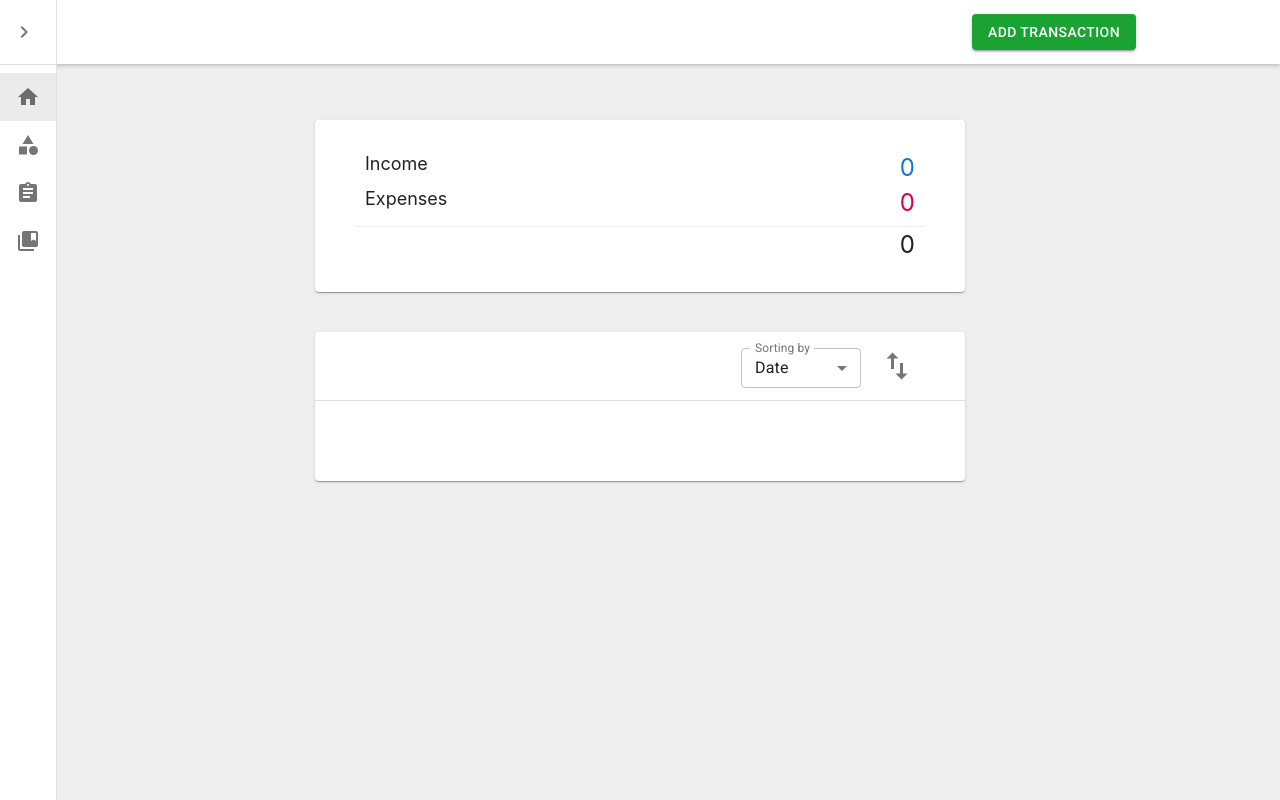
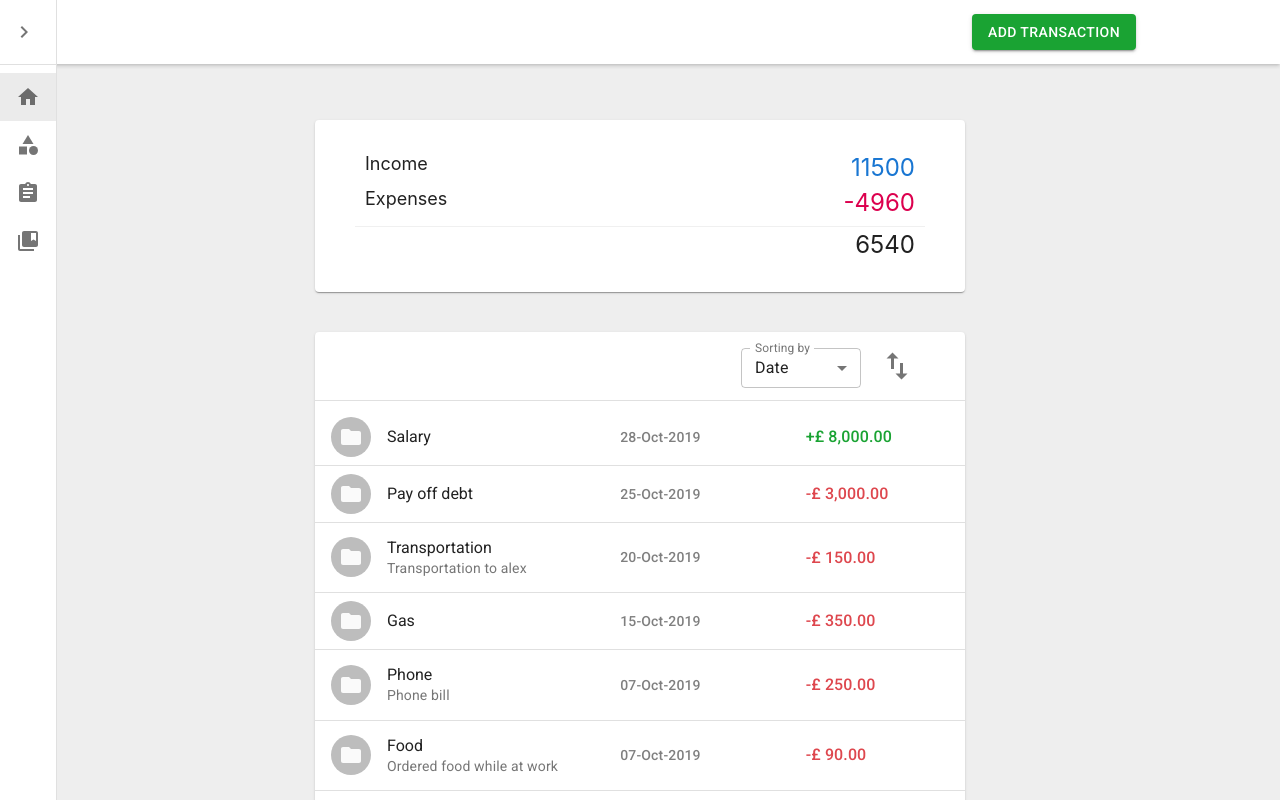
Before and after one commit to ahmsalah/jars, a React (Create React App) app: page / in a window 1280 px wide. Shown: the top 800 px of the page. Built offline with nearby package versions, Linux system fonts and the light colour scheme.

Commit message:
Implement MUI to transactions, add InitialData

```diff
--- a/src/App.css
+++ /dev/null
@@ -1,5 +0,0 @@
-.App {
-	/* min-height: calc(100vh); */
-	/* display: flex; */
-	/* font-size: 1.6rem; */
-}
--- a/src/App.js
+++ b/src/App.js
@@ -1,15 +1,14 @@
 import React, { useState, useEffect } from 'react';
 import { Route, Switch, Redirect } from 'react-router-dom';
-import uuid from 'uuid/v4';
-import './App.css';
 import Transactions from './Pages/Transactions';
 import Categories from './Pages/Categories';
 import Sidebar from './Components/Sidebar';
 import arrayMove from 'array-move';
-import { pushToArrays } from './helpers';
 import { createMuiTheme } from '@material-ui/core/styles';
 import { ThemeProvider } from '@material-ui/styles';
-import { Typography } from '@material-ui/core';
+import Typography from '@material-ui/core/Typography';
+import { pushToArrays } from './helpers';
+import { initialCategories } from './initialData';
 
 const theme = createMuiTheme({
 	palette: {
@@ -19,23 +18,6 @@ const theme = createMuiTheme({
 });
 
 function App() {
-	const initialCategories = [
-		{ id: uuid(), name: 'Groceries', type: 'exp' },
-		{ id: uuid(), name: 'Internet', type: 'exp' },
-		{ id: uuid(), name: 'Phone', type: 'exp' },
-		{ id: uuid(), name: 'Transportation', type: 'exp' },
-		{ id: uuid(), name: 'Gas', type: 'exp' },
-		{ id: uuid(), name: 'Electricity', type: 'exp' },
-		{ id: uuid(), name: 'Shopping', type: 'exp' },
-
-		{ id: uuid(), name: 'Salary', type: 'inc' },
-		{ id: uuid(), name: 'Savings', type: 'inc' },
-		{ id: uuid(), name: 'Bonus', type: 'inc' },
-		{ id: uuid(), name: 'Others', type: 'inc' },
-		{ id: uuid(), name: 'Gifts', type: 'inc' },
-		{ id: uuid(), name: 'Interest Money', type: 'inc' }
-	];
-
 	const [ allCategories, setAllCategories ] = useState(initialCategories);
 	const [ expCategories, setExpCategories ] = useState([]);
 	const [ incCategories, setIncCategories ] = useState([]);
@@ -73,7 +55,7 @@ function App() {
 
 	return (
 		<ThemeProvider theme={theme}>
-			<div className="App">
+			<div style={{ displau: 'flex' }}>
 				<Sidebar />
 				<Switch>
 					<Route
--- a/src/Components/TransactionItem.css
+++ /dev/null
@@ -1,50 +0,0 @@
-.TransactionItem {
-	display: flex;
-	/* justify-content: space-between; */
-	align-items: center;
-	font-size: 20px;
-	padding: 20px 0;
-	border-bottom: var(--line);
-}
-
-.TransactionItem__name {
-	/* max-width: 60%; */
-	width: 40%;
-	overflow-wrap: break-word;
-	margin-right: 60px;
-}
-
-.TransactionItem__date {
-	/* width: 20%; */
-	/* align-self: center; */
-	font-size: 12px;
-}
-
-.TransactionItem__amount {
-	/* width: 30%; */
-	margin-left: auto;
-	margin-right: 20px;
-}
-
-.inc {
-	color: var(--color-blue);
-}
-
-.exp {
-	color: var(--color-red);
-}
-
-.TransactionItem__remove-btn {
-	opacity: 0;
-	background-color: transparent;
-	border-style: none;
-	color: inherit;
-	cursor: pointer;
-	outline: none;
-	transition: opacity .3s;
-	font-size: inherit;
-}
-
-.TransactionItem:hover .TransactionItem__remove-btn {
-	opacity: 1;
-}
--- a/src/Components/TransactionItem.js
+++ b/src/Components/TransactionItem.js
@@ -1,21 +1,94 @@
 import React from 'react';
-import './TransactionItem.css';
+import { formatDate, formatAmount } from '../helpers';
+import ListItem from '@material-ui/core/ListItem';
+import ListItemAvatar from '@material-ui/core/ListItemAvatar';
+import ListItemSecondaryAction from '@material-ui/core/ListItemSecondaryAction';
+import ListItemText from '@material-ui/core/ListItemText';
+import Avatar from '@material-ui/core/Avatar';
+import IconButton from '@material-ui/core/IconButton';
+import FolderIcon from '@material-ui/icons/Folder';
+import DeleteIcon from '@material-ui/icons/Delete';
+import { makeStyles } from '@material-ui/core/styles';
 
-function TransactionItem({ id, category, date, amount, type, removeTransaction }) {
-	const handleRemove = () => {
-		removeTransaction(id);
-	};
+const useStyles = makeStyles(theme => ({
+	root: {
+		'&:hover button': {
+			opacity: '1'
+		}
+	},
+	title: {
+		width: '44%',
+		'& span': {
+			fontSize: '1rem'
+		}
+	},
+	date: {
+		width: '35%',
+		'& span': {
+			fontWeight: 500,
+			color: 'rgba(0,0,0,.5)'
+		}
+	},
+	amount: {
+		width: '21%',
+		'& span': {
+			fontSize: '1rem'
+		}
+	},
+	deleteButton: {
+		marginRight: 0,
+		opacity: '0',
+		transition: 'opacity .3s'
+	}
+}));
+
+function TransactionItem({
+	id,
+	category,
+	description,
+	date,
+	amount,
+	type,
+	removeTransaction
+}) {
+	const classes = useStyles();
+
+	let color = type === 'exp' ? 'secondary' : 'primary';
 	return (
-		<p className="TransactionItem">
-			<span className="TransactionItem__name">{category}</span>
-			<span className="TransactionItem__date">{date}</span>
-			<span className={`TransactionItem__amount ${type === 'exp' ? 'exp' : 'inc'}`}>
-				{amount}
-			</span>
-			<button className="TransactionItem__remove-btn" onClick={handleRemove}>
-				<i className="fas fa-trash" />
-			</button>
-		</p>
+		<div className={classes.root}>
+			<ListItem>
+				<ListItemAvatar>
+					<Avatar>
+						<FolderIcon />
+					</Avatar>
+				</ListItemAvatar>
+				<ListItemText
+					className={classes.title}
+					primary={category}
+					secondary={description}
+					primaryTypographyProps={{ variant: 'h5' }}
+				/>
+				<ListItemText
+					className={classes.date}
+					primary={formatDate(date)}
+					primaryTypographyProps={{ variant: 'body2' }}
+				/>
+				<ListItemText
+					className={classes.amount}
+					primary={formatAmount(amount)}
+					primaryTypographyProps={{ color: color, variant: 'h6' }}
+				/>
+				<ListItemSecondaryAction>
+					<IconButton
+						edge="end"
+						aria-label="Delete"
+						onClick={() => removeTransaction(id)}
+						className={classes.deleteButton}>
+						<DeleteIcon />
+					</IconButton>
+				</ListItemSecondaryAction>
+			</ListItem>
+		</div>
 	);
 }
 
--- a/src/Components/TransactionsList.css
+++ /dev/null
@@ -1,6 +0,0 @@
-.TransactionsList {
-	width: 100%;
-	display: flex;
-	flex-direction: column;
-	padding: 40px;
-}
--- a/src/Components/TransactionsList.js
+++ b/src/Components/TransactionsList.js
@@ -1,13 +1,14 @@
 import React from 'react';
 import TransactionItem from './TransactionItem';
-import './TransactionsList.css';
+import List from '@material-ui/core/List';
+import Divider from '@material-ui/core/Divider';
 
 function TransactionsList({ transactions, removeTransaction }) {
 	return (
-		<div className="TransactionsList">
-			{transactions.map(tr => (
+		<List>
+			{transactions.map((tr, i) => (
+				<React.Fragment key={tr.id}>
 					<TransactionItem
-					key={tr.id}
 						id={tr.id}
 						type={tr.type}
 						category={tr.category}
@@ -16,8 +17,10 @@ function TransactionsList({ transactions, removeTransaction }) {
 						date={tr.date}
 						removeTransaction={removeTransaction}
 					/>
+					{i < transactions.length - 1 && <Divider />}
+				</React.Fragment>
 			))}
-		</div>
+		</List>
 	);
 }
 
--- a/src/Pages/Transactions.js
+++ b/src/Pages/Transactions.js
@@ -8,9 +8,10 @@ import Filters from '../Components/Filters';
 import useToggleState from '../hooks/useToggleState';
 import { sortList, pushToArrays } from '../helpers';
 import { Paper } from '@material-ui/core';
+import { initialTransactions } from '../initialData';
 
 function Transactions({ expCategories, incCategories }) {
-	const [ transactions, setTransactions ] = useState([]);
+	const [ transactions, setTransactions ] = useState(initialTransactions);
 	const [ displayTransactions, setDisplayTransactions ] = useState(transactions);
 	const [ expTransactions, setExpTransactions ] = useState([]);
 	const [ incTransactions, setIncTransactions ] = useState([]);
@@ -36,6 +37,7 @@ function Transactions({ expCategories, incCategories }) {
 
 	//------ Adding & Removing Transactions -----//
 	const addTransaction = newTransaction => {
+		console.log(newTransaction);
 		isReversed
 			? setTransactions([ ...transactions, newTransaction ])
 			: setTransactions([ newTransaction, ...transactions ]);
@@ -64,7 +66,8 @@ function Transactions({ expCategories, incCategories }) {
 			<div
 				style={{
 					maxWidth: '650px',
-					margin: '120px auto 50px'
+					margin: '120px auto 50px',
+					flex: 1
 				}}>
 				<Summary exp={expTransactions} inc={incTransactions} />
 
--- a/src/helpers.js
+++ b/src/helpers.js
@@ -10,7 +10,7 @@ function sortList(array, sortBy, isReversed) {
 	let arr = [ ...array ];
 	let sortedList;
 	if (sortBy === 'date') {
-		sortedList = arr.sort((a, b) => (isReversed ? a.date - b.date : a.date - b.date));
+		sortedList = arr.sort((a, b) => (isReversed ? a.date - b.date : b.date - a.date));
 	} else if (sortBy === 'amount') {
 		sortedList = arr.sort(
 			(a, b) => (isReversed ? a.amount - b.amount : b.amount - a.amount)
@@ -81,8 +81,8 @@ function formatDate(date) {
 		'Nov',
 		'Dec'
 	];
-	const d = date.getDate();
-	// const d = date.getDate().toString().padStart(2, '0');
+	// const d = date.getDate();
+	const d = date.getDate().toString().padStart(2, '0');
 	const m = monthsArr[date.getMonth()];
 	// const m = date.getMonth() + 1;
 	const y = date.getFullYear();
@@ -90,4 +90,42 @@ function formatDate(date) {
 	return `${d}-${m}-${y}`;
 }
 
-export { sortList, sumTotal, pushToArrays, formatDate };
+/**
+|--------------------------------------------------
+| Function to format number to currency
+|--------------------------------------------------
+*/
+function formatAmount(
+	amount,
+	currency = '£',
+	decimalCount = 2,
+	decimal = '.',
+	thousands = ','
+) {
+	try {
+		decimalCount = Math.abs(decimalCount);
+		decimalCount = isNaN(decimalCount) ? 2 : decimalCount;
+
+		const negativeSign = amount < 0 ? '-' : '+';
+
+		let i = parseInt(
+			(amount = Math.abs(Number(amount) || 0).toFixed(decimalCount))
+		).toString();
+		let j = i.length > 3 ? i.length % 3 : 0;
+
+		return (
+			negativeSign +
+			currency +
+			' ' +
+			(j ? i.substr(0, j) + thousands : '') +
+			i.substr(j).replace(/(\d{3})(?=\d)/g, '$1' + thousands) +
+			(decimalCount
+				? decimal + Math.abs(amount - i).toFixed(decimalCount).slice(2)
+				: '')
+		);
+	} catch (e) {
+		console.log(e);
+	}
+}
+
+export { sortList, sumTotal, pushToArrays, formatDate, formatAmount };
--- /dev/null
+++ b/src/initialData.js
@@ -0,0 +1,105 @@
+import uuid from 'uuid/v4';
+
+export const initialCategories = [
+	{ id: uuid(), name: 'Groceries', type: 'exp' },
+	{ id: uuid(), name: 'Internet', type: 'exp' },
+	{ id: uuid(), name: 'Phone', type: 'exp' },
+	{ id: uuid(), name: 'Transportation', type: 'exp' },
+	{ id: uuid(), name: 'Gas', type: 'exp' },
+	{ id: uuid(), name: 'Electricity', type: 'exp' },
+	{ id: uuid(), name: 'Shopping', type: 'exp' },
+	{ id: uuid(), name: 'Food', type: 'exp' },
+	{ id: uuid(), name: 'Pay off debt', type: 'exp' },
+	{ id: uuid(), name: 'Installment', type: 'exp' },
+
+	{ id: uuid(), name: 'Initial balance', type: 'inc' },
+	{ id: uuid(), name: 'Salary', type: 'inc' },
+	{ id: uuid(), name: 'Savings', type: 'inc' },
+	{ id: uuid(), name: 'Bonus', type: 'inc' },
+	{ id: uuid(), name: 'Others', type: 'inc' },
+	{ id: uuid(), name: 'Gifts', type: 'inc' },
+	{ id: uuid(), name: 'Interest money', type: 'inc' }
+];
+
+export const initialTransactions = [
+	{
+		amount: 3500,
+		category: 'Initial balance',
+		date: new Date('2019-10-01'),
+		description: '',
+		id: uuid(),
+		type: 'inc'
+	},
+	{
+		amount: -20,
+		category: 'Transportation',
+		date: new Date('2019-10-04'),
+		description: 'Uber',
+		id: uuid(),
+		type: 'exp'
+	},
+	{
+		amount: -250,
+		category: 'Phone',
+		date: new Date('2019-10-07'),
+		description: 'Phone bill',
+		id: uuid(),
+		type: 'exp'
+	},
+	{
+		amount: -400,
+		category: 'Groceries',
+		date: new Date('2019-10-06'),
+		description: `For next week's party`,
+		id: uuid(),
+		type: 'exp'
+	},
+	{
+		amount: 8000,
+		category: 'Salary',
+		date: new Date('2019-10-28'),
+		description: '',
+		id: uuid(),
+		type: 'inc'
+	},
+	{
+		amount: -150,
+		category: 'Transportation',
+		date: new Date('2019-10-20'),
+		description: 'Transportation to alex',
+		id: uuid(),
+		type: 'exp'
+	},
+	{
+		amount: -700,
+		category: 'Shopping',
+		date: new Date('2019-10-06'),
+		description: 'Bought a new jeans',
+		id: uuid(),
+		type: 'exp'
+	},
+	{
+		amount: -90,
+		category: 'Food',
+		date: new Date('2019-10-07'),
+		description: `Ordered food while at work`,
+		id: uuid(),
+		type: 'exp'
+	},
+	{
+		amount: -350,
+		category: 'Gas',
+		date: new Date('2019-10-15'),
+		description: '',
+		id: uuid(),
+		type: 'exp'
+	},
+	{
+		amount: -3000,
+		category: 'Pay off debt',
+		date: new Date('2019-10-25'),
+		description: '',
+		id: uuid(),
+		type: 'exp'
+	}
+];
```
Lines whose indentation alone changed are shown as unchanged.
